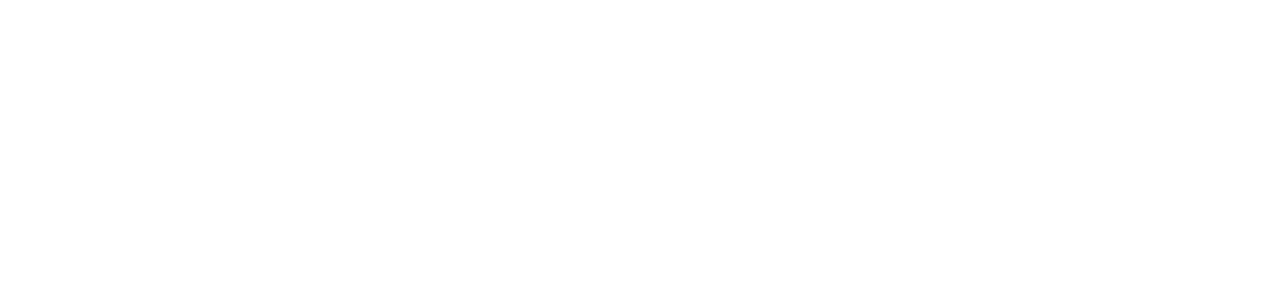
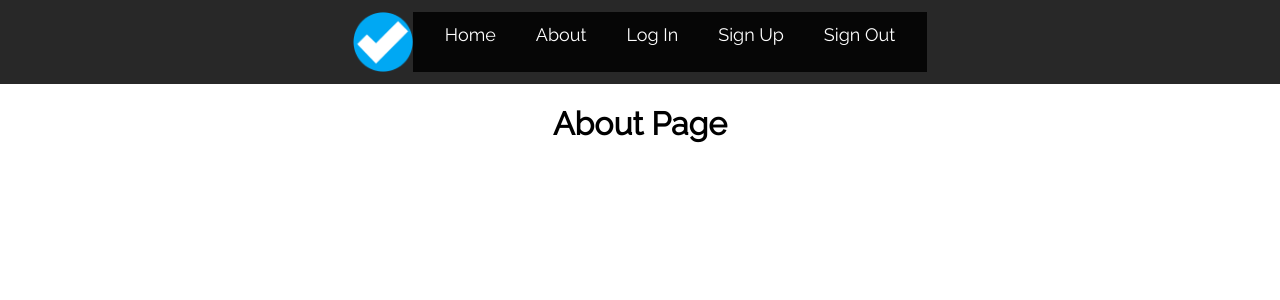
Before and after one commit to College-Value/FrontEnd-college-value, a React (Create React App) app: page /about in a window 1280 px wide. Shown: the top 300 px of the page. Built offline with nearby package versions, Linux system fonts and the light colour scheme.

Commit message:
added about page fixed login sign up and nav bar

```diff
--- a/src/App.js
+++ b/src/App.js
@@ -6,6 +6,7 @@
 import SignUp from './components/SignUp'
 import collegePage from './components/collegePage'
 import PrivateRoute from './components/PrivateRoute'
+import About from './components/About'
 
 function App() {
   return (
@@ -14,6 +15,7 @@
         <Route exact path="/" component={Home} />
         <Route path="/login" component={Login} />
         <Route path="/signup" component={SignUp} />
+        <Route path="/about" component={About} />
 
 
         <PrivateRoute path='/collegePage' component={collegePage} />
--- /dev/null
+++ b/src/components/About.js
@@ -0,0 +1,13 @@
+import React from 'react'
+import Navigation from "./Navigation";
+
+const About = props => {
+    return (
+        <div>
+            <Navigation />
+            <h1>About Page</h1>
+        </div>
+    )
+}
+
+export default About
--- a/src/components/InternalNav.js
+++ b/src/components/InternalNav.js
@@ -2,6 +2,7 @@
 import { Link } from "react-router-dom";
 import CV from "../imgs/largelogo.png";
 import "../../src/App.css";
+import {logout} from '../helpers/Logout'
 
 const InternalNav = () => {
   return (
@@ -18,6 +19,9 @@
         <div>
           <Link to="/signup">Sign Up</Link>
         </div>
+        <div>
+          <Link to='/' onClick={logout}>Sign Out</Link>
+        </div>
       </section>
     </div>
   );
--- a/src/components/Navigation.js
+++ b/src/components/Navigation.js
@@ -2,6 +2,8 @@
 import { Link } from "react-router-dom";
 import CV from "../imgs/largelogo.png";
 import "../../src/App.css";
+import { logout } from "../helpers/Logout";
+import About from './About'
 
 const Navigation = () => {
   return (
@@ -11,18 +13,27 @@
 
         <div className="nav">
           <div>
-            <Link to="/collegepage" alt="predictions">
-              Get Your Predictions
-            </Link>
+            <Link to="/">Home</Link>
           </div>
+
           <div>
             <Link to="/about" alt="about page">
               About
             </Link>
           </div>
           <div>
+            <Link to="/login" alt="predictions">
+             Log In
+            </Link>
+          </div>
+          <div>
             <Link to="/signup" alt="signup page">
               Sign Up
+            </Link>
+          </div>
+          <div>
+            <Link to="/" onClick={logout}>
+              Sign Out
             </Link>
           </div>
         </div>
--- /dev/null
+++ b/src/helpers/Logout.js
@@ -0,0 +1,4 @@
+export const logout = () => {
+    localStorage.clear();
+    window.location.href = window.location.origin + "/"
+}
```
